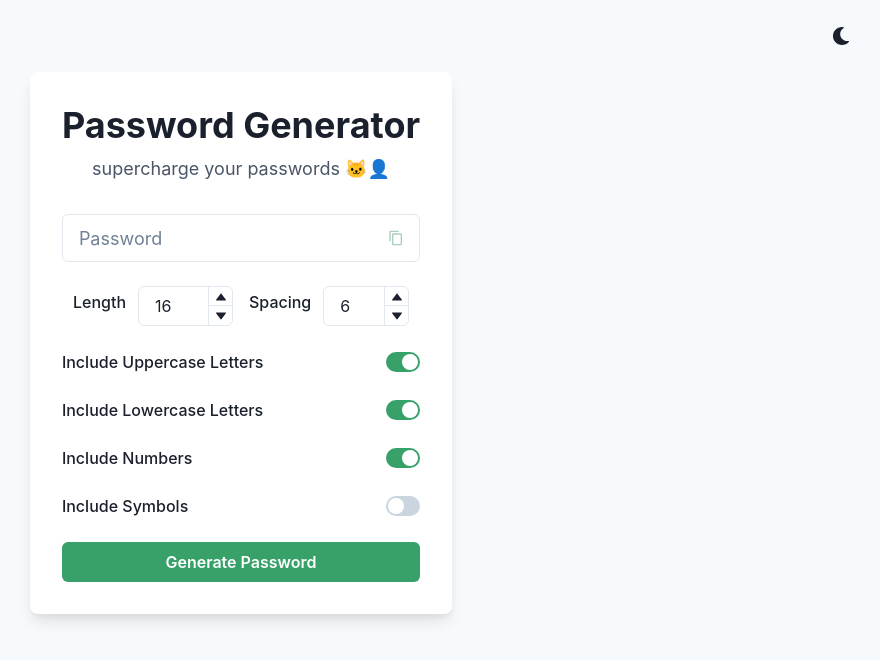
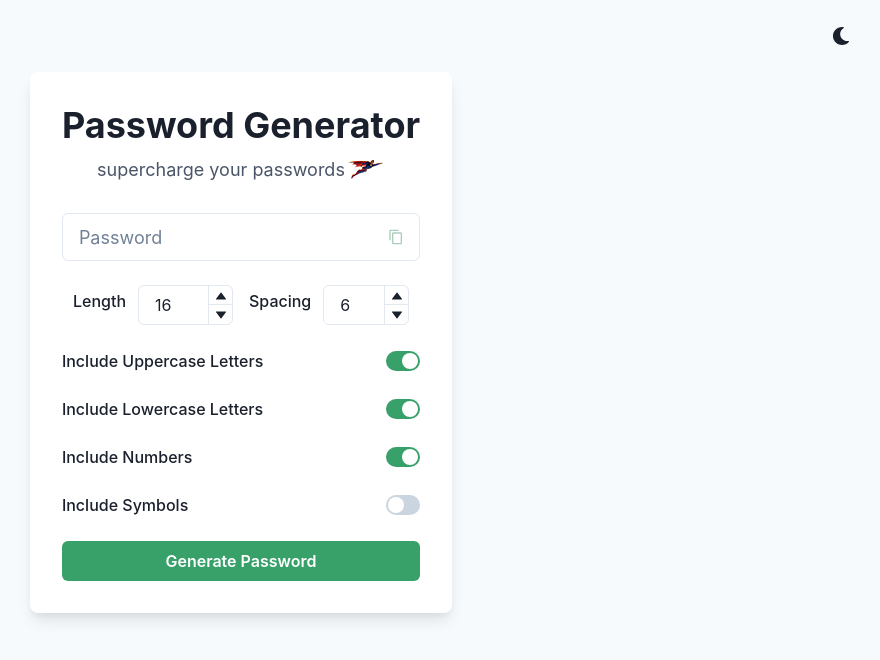
Before and after one commit to vrhristoff/password-generator, a React (Create React App) app: page / in a window 1280 px wide. Shown: the top 660 px of the page, without its empty margins (399-1279 px from the left). Built offline with nearby package versions, Linux system fonts and the light colour scheme.

Commit message:
fix: swap emoji with image

```diff
--- a/src/components/GenaratorCard.jsx
+++ b/src/components/GenaratorCard.jsx
@@ -1,6 +1,7 @@
 import { useState, useEffect } from 'react';
 import {
     Box,
+    Flex,
     HStack,
     VStack,
     Button,
@@ -15,6 +16,7 @@ import {
     PopoverArrow,
     useDisclosure,
     SlideFade,
+    Image,
 } from '@chakra-ui/react';
 import { CopyIcon } from '@chakra-ui/icons';
 
@@ -23,6 +25,8 @@ import InputField from './InputField';
 import NumberInputField from './NumberInputField';
 
 import { passwordGenerator, noop } from '../services';
+
+import supermanImageSrc from '../images/superman.png';
 
 const GenaratorCard = () => {
     const { onOpen, onClose, isOpen } = useDisclosure();
@@ -64,14 +68,18 @@ const GenaratorCard = () => {
     return (
         <SlideFade in={mounted}>
             <Box rounded="lg" bg={useColorModeValue('white', 'gray.700')} boxShadow="lg" p={8}>
-                <VStack mb={6}>
-                    <Heading fontSize={{ base: '3xl', md: '4xl' }} textAlign="center">
+                <VStack mb={4}>
+                    <Heading fontSize={{ base: '3xl', md: '4xl' }} mb={-1.5} textAlign="center">
                         Password Generator
                     </Heading>
 
-                    <Text fontSize="lg" color={useColorModeValue('gray.600', 'gray.300')}>
-                        supercharge your passwords 🐱‍👤
-                    </Text>
+                    <Flex alignItems="center">
+                        <Text fontSize="lg" color={useColorModeValue('gray.600', 'gray.300')}>
+                            supercharge your passwords
+                        </Text>
+
+                        <Image boxSize={10} objectFit="contain" src={supermanImageSrc} alt="Superman" />
+                    </Flex>
                 </VStack>
 
                 <VStack spacing={6}>
```
Also changed, not shown: src/images/superman.png (added).
